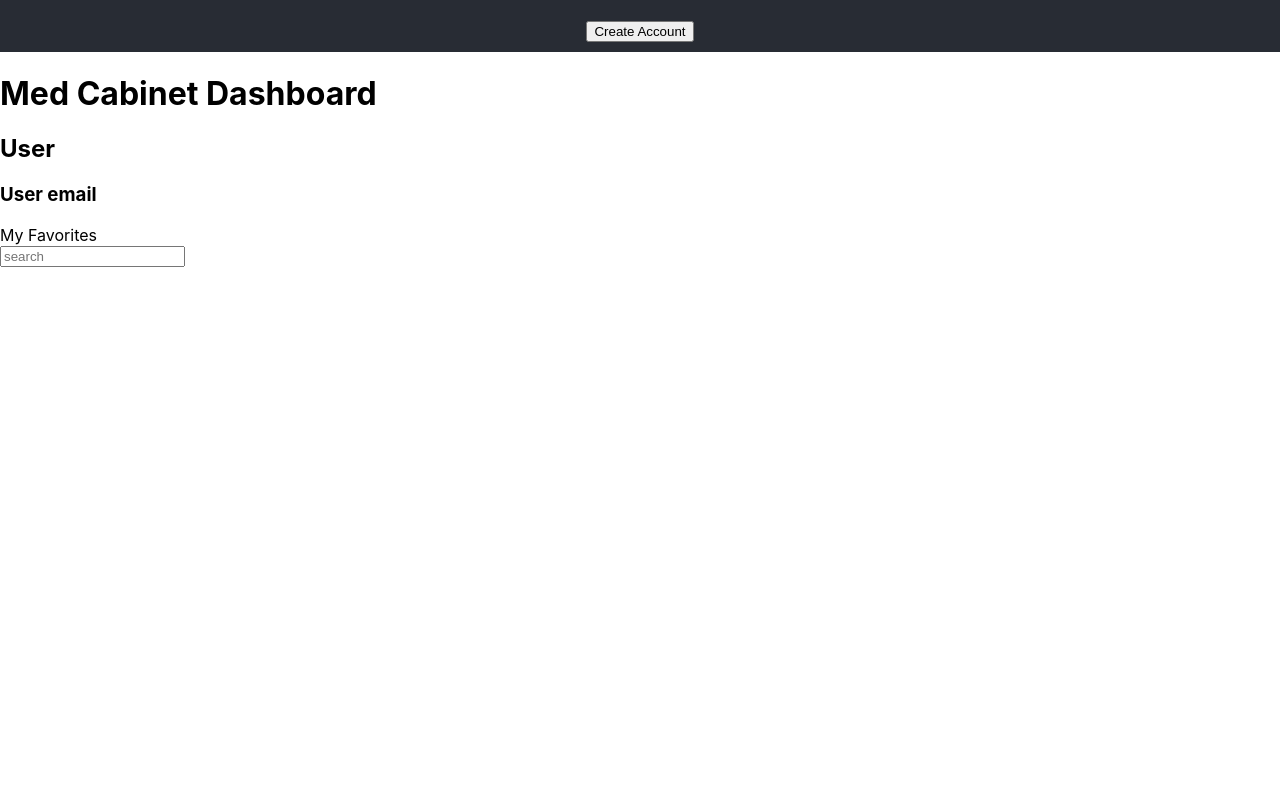
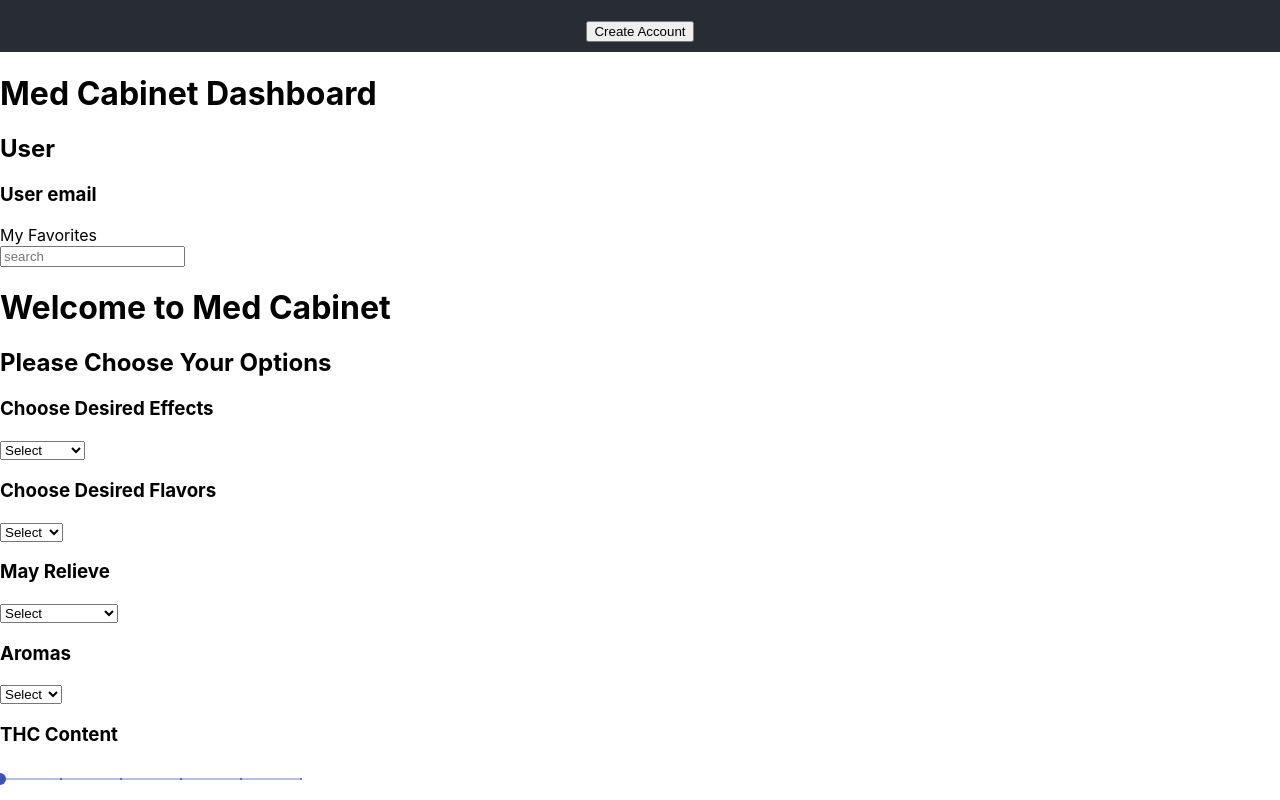
Before and after one commit to Build-Week-HairC/Front-end, a React (Create React App) app in the folder med/: page / in a window 1280 px wide. Shown: the part 833-1633 px from the top of the page. Before the commit the page ends 1100 px from the top, so only its background shows below. Built offline with nearby package versions, Linux system fonts and the light colour scheme.

Commit message:
added in dropdowns for effecs, flavors, symptoms, aromas, and added in a THC slider

```diff
--- a/med/src/App.js
+++ b/med/src/App.js
@@ -1,11 +1,13 @@
 import React from 'react';
 import { BrowserRouter as Router, Route } from 'react-router-dom';
 import FormikSignupForm from "./Components/FormikSignupForm";
+import FormikQuestionForm from "./Components/Questionnaire";
 
 import MedCabinet from "./Components/MedCabinet/MedCabinet";
 import Login from "./Components/Login";
 
 import PrivateRoute from "./Components/PrivateRoute/PrivateRoute";
+import QuestionForm from './Components/Questionnaire';
 
 
 function App() {
@@ -16,6 +18,7 @@ function App() {
         <Route exact path='/' component={Login}/>
         <PrivateRoute path='/medcabinet' component={MedCabinet} />
         <MedCabinet />
+        <FormikQuestionForm />
       </div>
     </Router>
   );
--- a/med/src/Components/Questionnaire.js
+++ b/med/src/Components/Questionnaire.js
@@ -1,11 +1,121 @@
 import React from "react";
+import { withFormik, Form, Field } from "formik";
+import { makeStyles } from "@material-ui/core/styles";
+import Slider from "@material-ui/core/Slider";
+
+const useStyles = makeStyles(theme => ({
+    root: {
+        width: 300
+    },
+    margin: {
+        height: theme.spacing(3)
+    }
+}))
+
+const marks = [
+    {
+        value: 5,
+        label: '5%',
+    },
+    {
+        value: 10,
+        label: '10%',
+    },
+    {
+        value: 15,
+        label: '15%',
+    },
+    {
+        value: 20,
+        label: '20%',
+    },
+    {
+        value: 25,
+        label: '25%',
+    },
+    {
+        value: 30,
+        label: '30%',
+    },
+];
+
+function valuetext(value) {
+    return `${value}%`;
+}
+function valueLabelFormat(value) {
+    return marks.findIndex(mark => mark.value === value) + 1;
+}
 
 const QuestionForm = () => {
 
+    const classes = useStyles();
+
     return (
-        <div>Questions Here</div>
+        <div className="welcome">
+            <h1>Welcome to Med Cabinet</h1>
+            <h2>Please Choose Your Options</h2>
+            <div className="dropdowns">
+                <h3>Choose Desired Effects</h3>
+                <Field component="select" className="effects-select" name="effects">
+                    <option>Select</option>
+                    <option value="Creative">Creative</option>
+                    <option value="Energizing">Energizing</option>
+                    <option value="Euphoric">Euphoric</option>
+                    <option value="Relaxing">Uplifting</option>
+                    <option value="Uplifting">Uplifting</option>
+                </Field>
+                <h3>Choose Desired Flavors</h3>
+                <Field component="select" className="flavors-select" name="flavors">
+                    <option>Select</option>
+                    <option value="Citrus">Citrus</option>
+                    <option value="Lemon">Lemon</option>
+                    <option value="Spicy">Spicy</option>
+                    <option value="Sweet">Sweet</option>
+                </Field>
+                <h3>May Relieve</h3>
+                <Field component="select" className="flavors-select" name="flavors">
+                    <option>Select</option>
+                    <option value="Bipolar Disorder">Bipolar Disorder</option>
+                    <option value="Chronic Pain">Chronic Pain</option>
+                    <option value="Depression">Depression</option>
+                    <option value="Headaches">Headaches</option>
+                    <option value="Insomnia">Insomnia</option>
+                    <option value="Migraines">Migraines</option>
+                    <option value="PTSD">PTSD</option>
+                    <option value="Stress">Stress</option>
+                </Field>
+                <h3>Aromas</h3>
+                <Field component="select" className="flavors-select" name="flavors">
+                    <option>Select</option>
+                    <option value="Earthy">Earthy</option>
+                    <option value="Herbal">Herbal</option>
+                    <option value="Kush">Kush</option>
+                </Field>
+                <div className={classes.root}>
+                <h3>THC Content</h3>
+                <Slider
+                defaultValue={5}
+                getAriaValueText={valuetext}
+                aria-labelledby="discrete-slider"
+                valueLabelDisplay="auto"
+                step={5}
+                marks
+                min={5}
+                max={30}
+                />
+                </div>
+            </div>
+        </div>
     )
 
 
 
 }
+
+const FormikQuestionForm = withFormik({
+    mapPropsToValues({}) {
+
+    }
+})(QuestionForm);
+
+export default FormikQuestionForm;
--- a/package.json
+++ b/package.json
@@ -1,3 +1,6 @@
 {
-  "dependencies": {}
+  "dependencies": {
+    "@material-ui/core": "^4.5.1",
+    "typeface-roboto": "0.0.75"
+  }
 }
```
Also changed, not shown: 1 other file (tests, documents, lock files or other folders).
